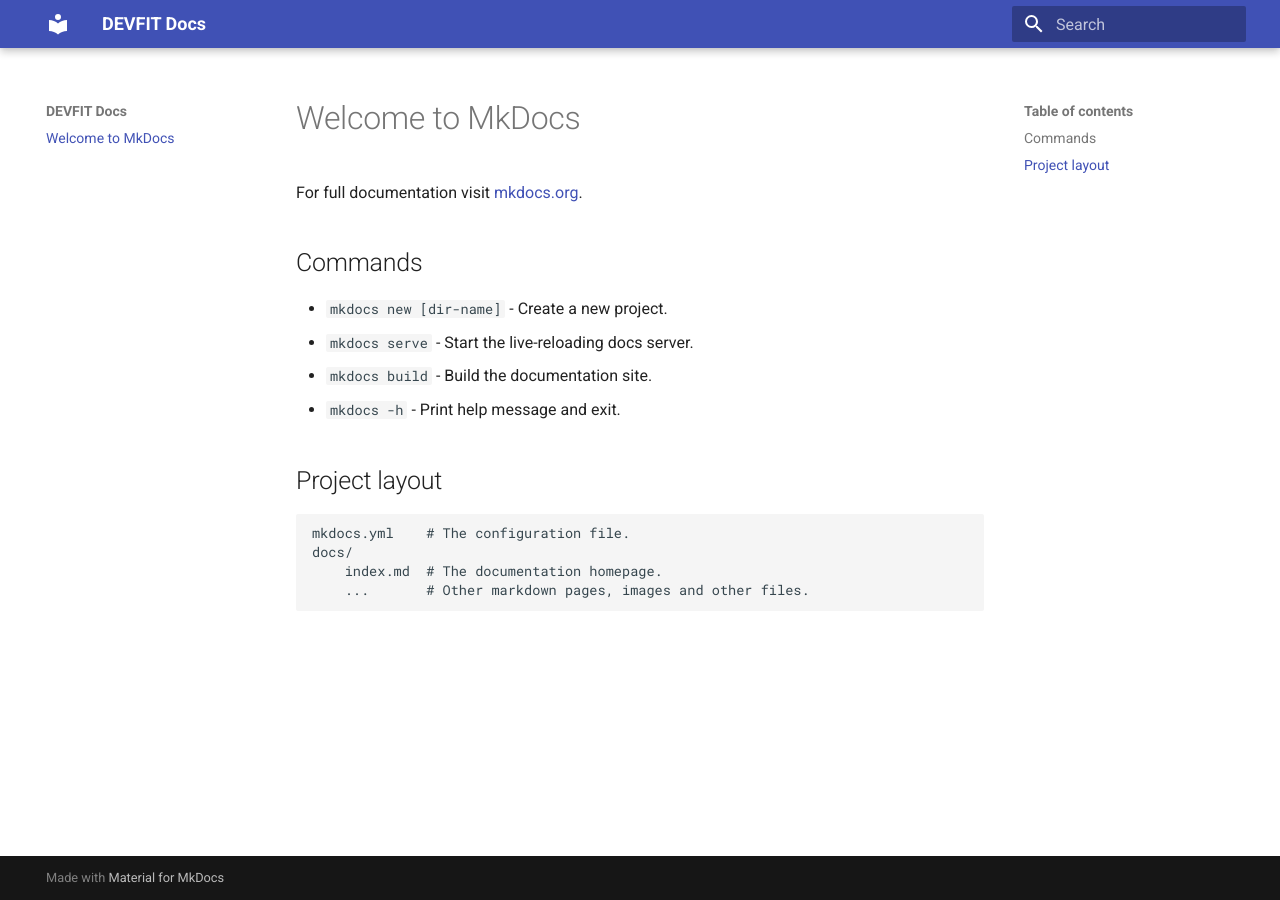
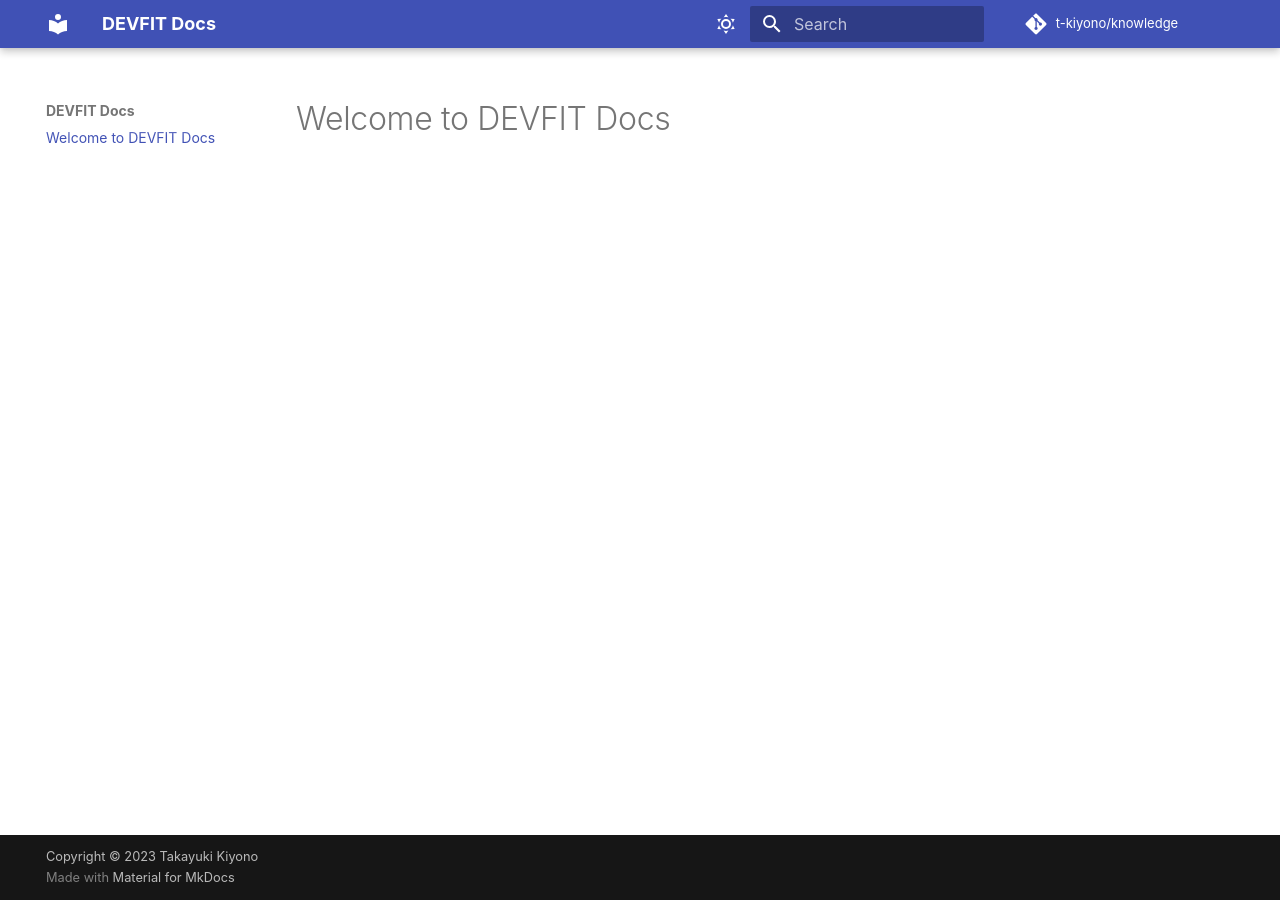
Before and after one commit to t-kiyono/knowledge, an MkDocs documentation site: the page built from docs/index.md, in a window 1280 px wide. Built offline with MkDocs 1.6.1 and Material for MkDocs 9.7.7, drawn with Linux system fonts in a browser that asks for light colours; comment, search, counter and statistics services are not loaded.

Commit message:
Customize this site

```diff
--- a/docs/index.md
+++ b/docs/index.md
@@ -1,17 +1,3 @@
-# Welcome to MkDocs
+# Welcome to DEVFIT Docs
 
-For full documentation visit [mkdocs.org](https://www.mkdocs.org).
-
-## Commands
-
-* `mkdocs new [dir-name]` - Create a new project.
-* `mkdocs serve` - Start the live-reloading docs server.
-* `mkdocs build` - Build the documentation site.
-* `mkdocs -h` - Print help message and exit.
-
-## Project layout
-
-    mkdocs.yml    # The configuration file.
-    docs/
-        index.md  # The documentation homepage.
-        ...       # Other markdown pages, images and other files.
+[TAGS]
--- a/mkdocs.yml
+++ b/mkdocs.yml
@@ -1,3 +1,44 @@
+# Project information
 site_name: DEVFIT Docs
+site_url: https://docs.devfit.net/
+site_author: Takayuki Kiyono
+site_description: >-
+  This documentation is the knowledge base
+
+# Repository
+repo_name: t-kiyono/knowledge
+repo_url: https://github.com/t-kiyono/knowledge
+
+# Copyright
+copyright: Copyright &copy; 2023 Takayuki Kiyono
+
+# Configuration
 theme:
   name: material
+  font:
+    text: Noto Serif JP
+    code: Roboto Mono
+  palette:
+    # Palette toggle for light mode
+    - media: "(prefers-color-scheme: light)"
+      scheme: default
+      primary: indigo
+      accent: indigo
+      toggle:
+        icon: material/weather-sunny
+        name: Switch to dark mode
+
+    # Palette toggle for dark mode
+    - media: "(prefers-color-scheme: dark)"
+      scheme: slate
+      primary: deep purple
+      accent: deep purple
+      toggle:
+        icon: material/weather-night
+        name: Switch to light mode
+
+plugins:
+  - search:
+      enabled: true
+  - tags:
+      tags_file: index.md
```
Also changed, not shown: 1 other file.
